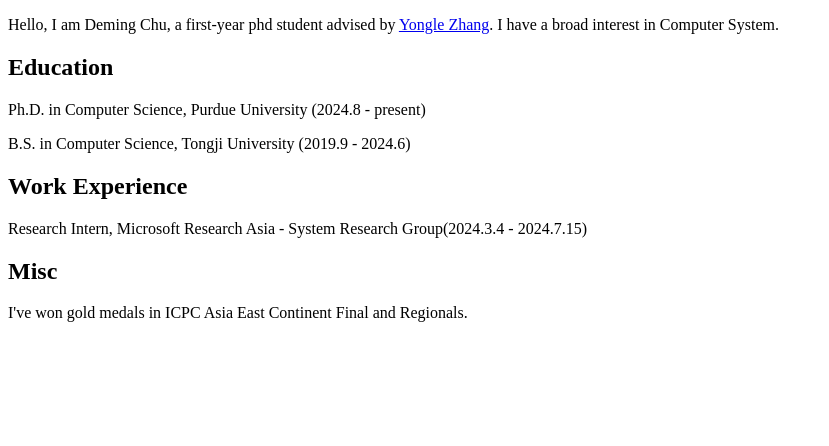
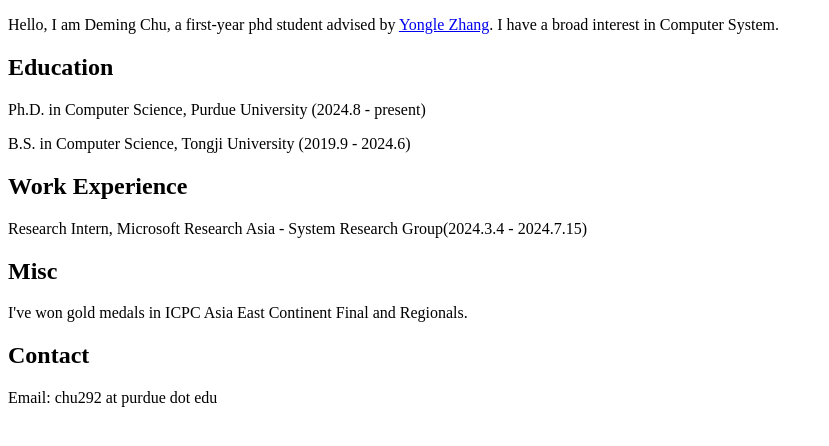
Before and after one commit to cdm114514/cdm114514.github.io, a plain HTML site: page index.html in a window 1280 px wide. Shown: the whole page, without its empty margins (0-829 px from the left). Drawn offline with Linux system fonts and the light colour scheme.

Commit message:
some commit

```diff
--- a/index.html
+++ b/index.html
@@ -18,5 +18,8 @@
 
     <h2>Misc</h2>
     <p>I've won gold medals in ICPC Asia East Continent Final and Regionals.</p>
+
+    <h2>Contact</h2>
+    <p>Email: chu292 at purdue dot edu</p>
 </body>
 </html>
```
